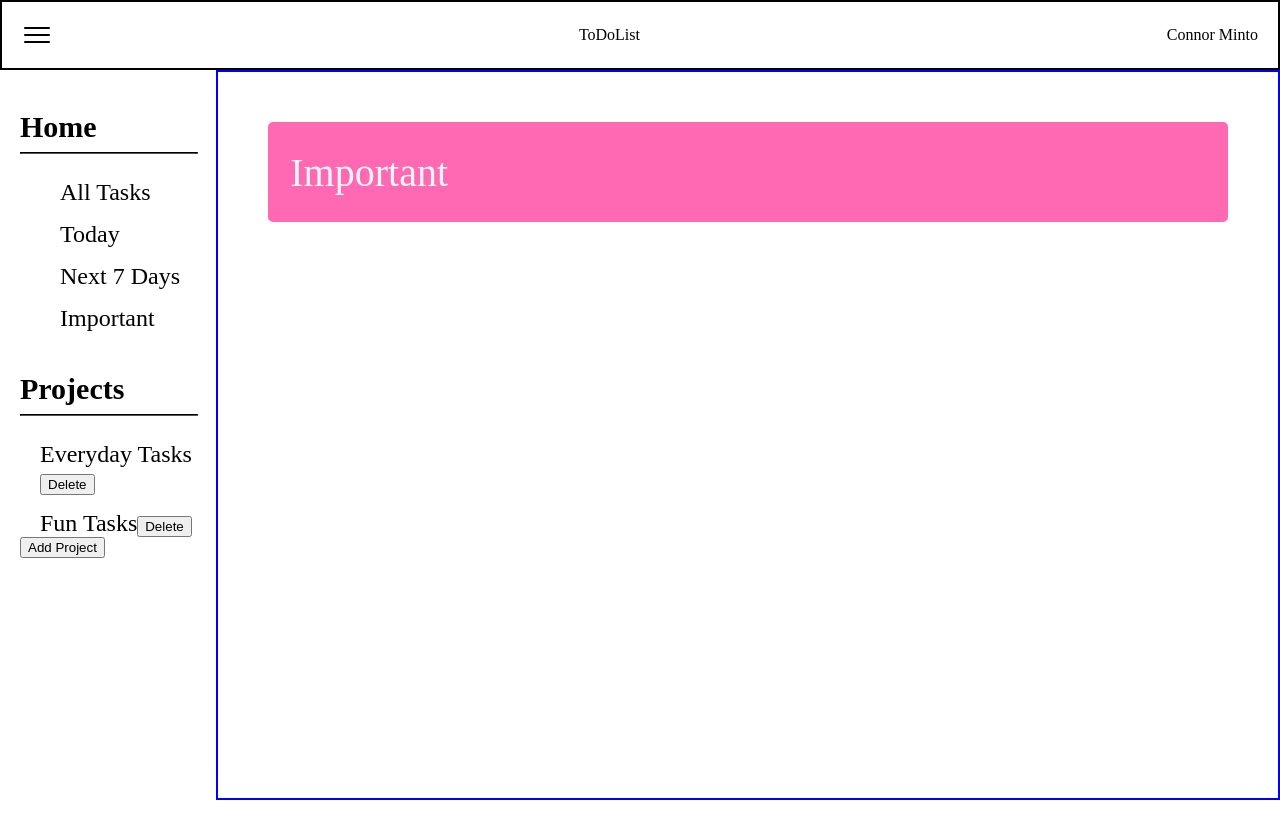
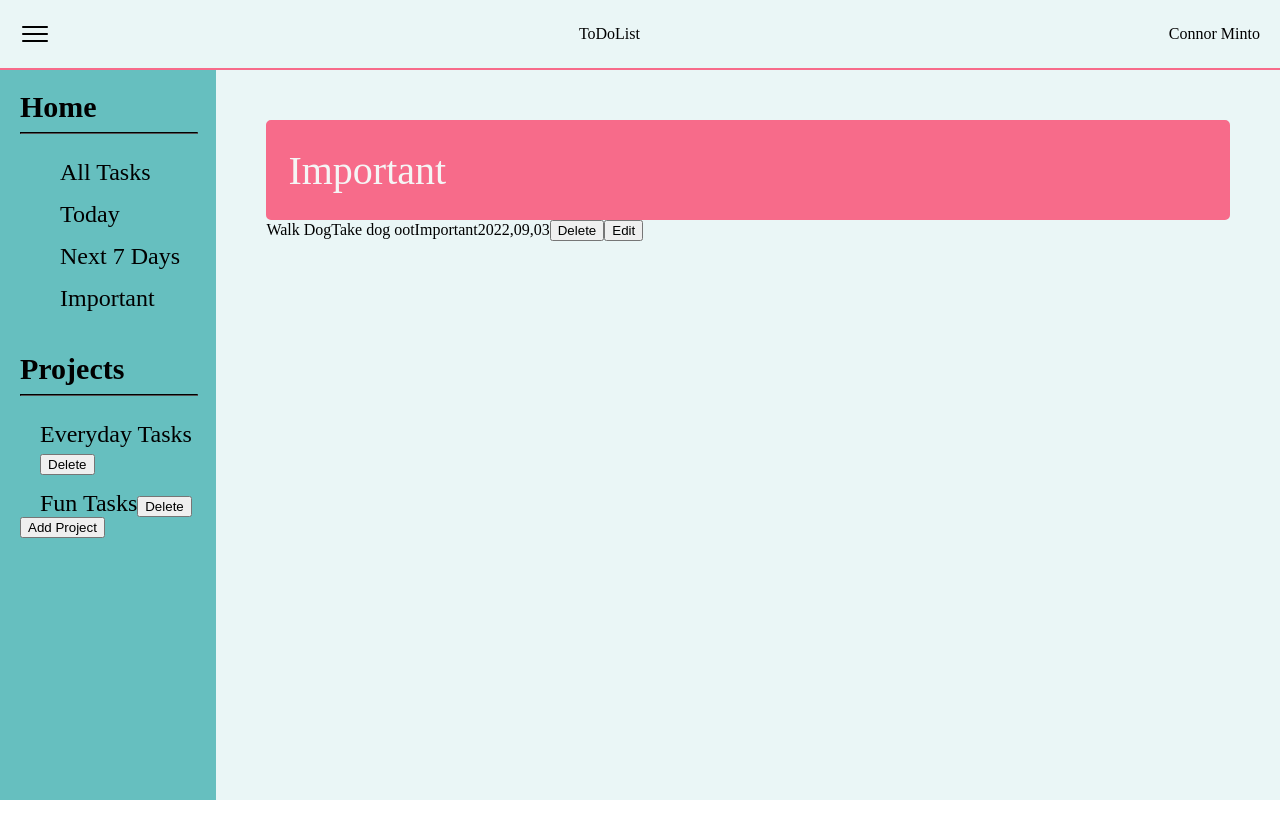
Before and after one commit to ConMint/ToDo, a website built with webpack: page src/index.html in a window 1280 px wide. Both pictures are taken after a click on the element "Important". Built offline with nearby package versions, Linux system fonts and the light colour scheme.

Commit message:
imp tasks + css start

```diff
--- a/src/createTask.js
+++ b/src/createTask.js
@@ -49,14 +49,14 @@ let tasklist = [
         title: 'Walk Dog',
         description: 'Take dog oot',
         dueDate: '2022,09,03',
-        priority: 'Not important',
+        priority: 'Important',
         parentProj: 'Everyday Tasks'
     },
     {
         title: 'Walk Cat',
         description: 'Take cat oot',
         dueDate: '2022,09,03',
-        priority: 'Important',
+        priority: 'Not important',
         parentProj: 'Fun Tasks'
     }
 ];
@@ -175,7 +175,7 @@ function showImportantTasks () {
     listOfTasks.innerHTML = '';
 
     for (let i=0; i < tasklist.length;i++) {
-        if (tasklist[i].priority === 'important') {
+        if (tasklist[i].priority === 'Important') {
             createTask(tasklist[i])
         }
     }
@@ -239,7 +239,7 @@ function createTask (item){
     newTask.appendChild(editBtn);
 
    listOfTasks.appendChild(newTask)
-//    taskHing();
+
 }
 
 // Function to get today's date for Show Todays Tasks
--- a/src/index.html
+++ b/src/index.html
@@ -31,8 +31,8 @@
                     <strong>Is it important?</strong>
                 </label>
                     <select name="priority" required>
-                        <option value= 'yes' >Yes</option>
-                        <option value= 'no' >No</option>
+                        <option value= 'Important' >Yes</option>
+                        <option value= 'Not important' >No</option>
                     </select>
                     <input type="submit" value="Submit" id="submit">
                 </form>
--- a/src/style.css
+++ b/src/style.css
@@ -20,11 +20,12 @@ html {
 .header {
     box-sizing: border-box;
     height: 70px;
-    border: 2px solid black;
+    border-bottom: 2px solid #f76b8a;
     display: flex;
     align-items: center;
     justify-content: space-between;
     padding: 20px;
+    background-color: #eaf6f6;
 
 }
 
@@ -50,10 +51,11 @@ html {
 
     box-sizing: border-box;
     padding: 20px;
-    margin-top: 20px;
+
     display: flex;
     flex-direction: column;
     gap: 40px;
+    background-color: #66bfbf;
 }
 
 hr {
@@ -91,17 +93,17 @@ hr {
     padding: 50px;
     width: 100%;
     height: 100%;
-    border: 2px solid blue;
     display: flex;
+    background-color: #eaf6f6;
 }
 
 .currentProj {
     box-sizing: border-box;
     width: 100%;
     height: 100px;
-    border: 2px solid hotpink;
+    border: 2px solid #f76b8a;
     border-radius: 5px;
-    background-color: hotpink;
+    background-color: #f76b8a;
     font-size: 40px;
     display: flex;
     align-items: center;
```
Also changed, not shown: dist/banta.css, dist/index.html, dist/main.js.
